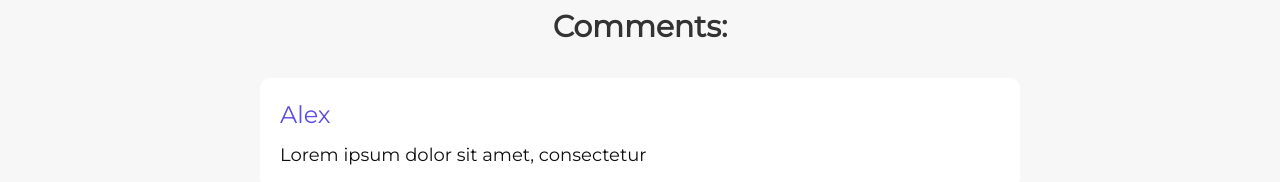
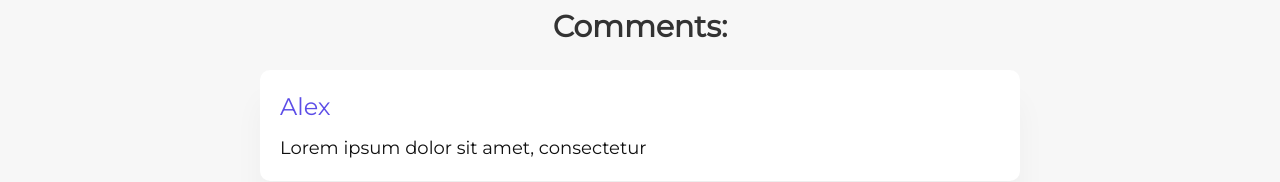
Before and after one commit to Liknox/blog-nuxt, a Nuxt app: page /blog/1 in a window 1280 px wide. In both pictures the pointer is over the element 640 px from the left and 750 px from the top of the page. Shown: the part 618-800 px from the top of the page. Built offline with nearby package versions, Linux system fonts and the light colour scheme.

Commit message:
added: comments hover under the post

```diff
--- a/components/Comments/Comments.vue
+++ b/components/Comments/Comments.vue
@@ -28,10 +28,17 @@ export default {
    margin: 0 auto 20px auto;
    border-radius: 10px;
    width: 760px;
+   transition: all 0.15s cubic-bezier(0.02, 0.01, 0.47, 1);
+   box-shadow: 0 30px 30px rgba(0, 0, 0, 0.02);
    .name {
       margin-bottom: 12px;
       font-size: 24px;
       color: #5c4de7;
+   }
+   &:hover {
+      box-shadow: 0 30px 30px rgba(0, 0, 0, 0.04);
+      transform: translate(0, -8px);
+      transition-delay: 0s !important;
    }
 }
 h2.title {
```
